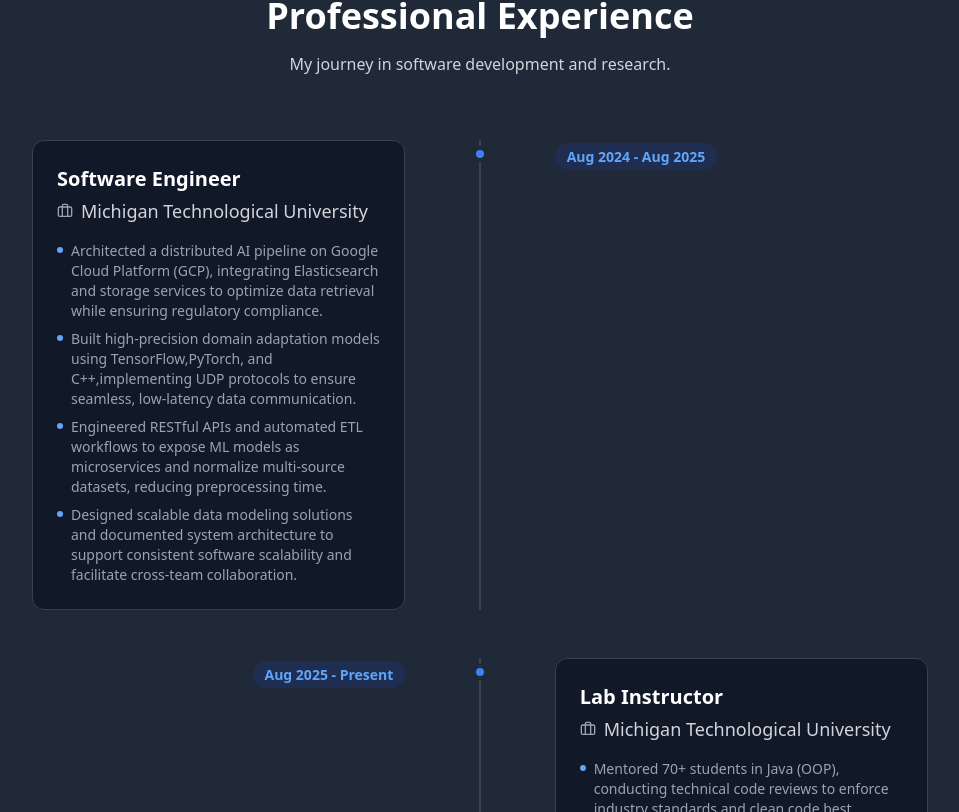
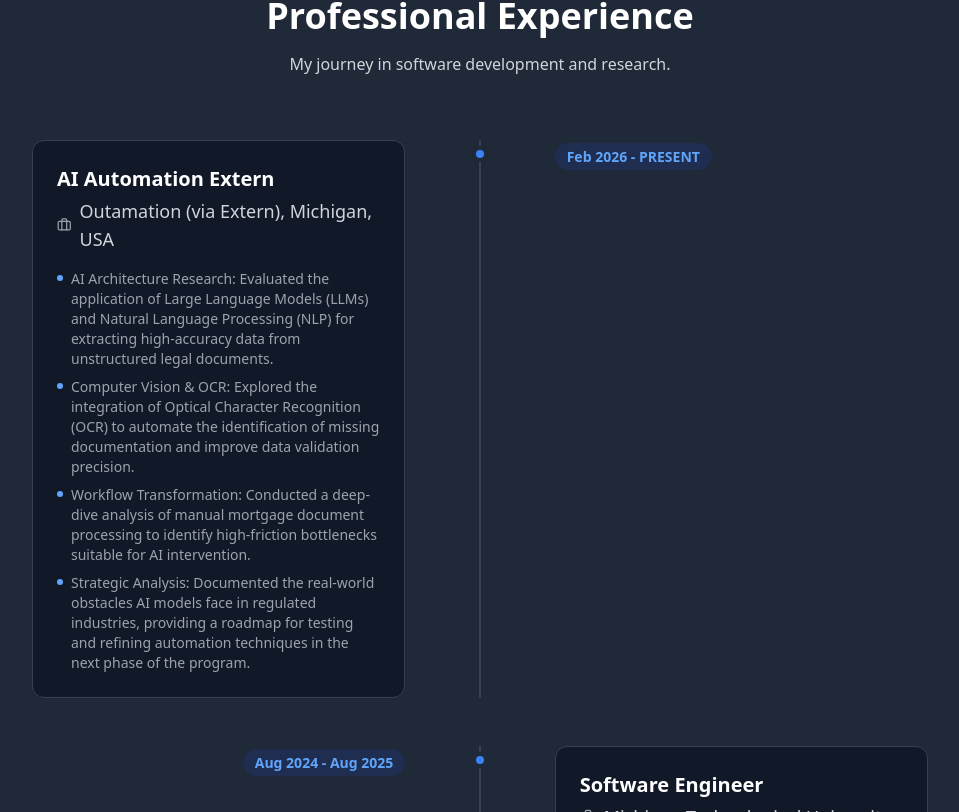
Before and after one commit to VajralaHarika/Harika-s-Website, a React (Create React App) app: page / in a window 1280 px wide. Shown: the part 1548-2360 px from the top of the page, without its empty margins (160-1119 px from the left). Built offline with nearby package versions, Linux system fonts and the light colour scheme.

Commit message:
Update Experience section with AI Automation Extern role

```diff
--- a/src/sections/Experience.jsx
+++ b/src/sections/Experience.jsx
@@ -4,6 +4,17 @@
 
 const Experience = () => {
     const experiences = [
+        {
+            title: "AI Automation Extern",
+            company: "Outamation (via Extern), Michigan, USA",
+            period: "Feb 2026 - PRESENT",
+            description: [
+                "AI Architecture Research: Evaluated the application of Large Language Models (LLMs) and Natural Language Processing (NLP) for extracting high-accuracy data from unstructured legal documents.",
+                "Computer Vision & OCR: Explored the integration of Optical Character Recognition (OCR) to automate the identification of missing documentation and improve data validation precision.",
+                "Workflow Transformation: Conducted a deep-dive analysis of manual mortgage document processing to identify high-friction bottlenecks suitable for AI intervention.",
+                "Strategic Analysis: Documented the real-world obstacles AI models face in regulated industries, providing a roadmap for testing and refining automation techniques in the next phase of the program."
+            ]
+        },
         {
             title: "Software Engineer",
             company: "Michigan Technological University",
@@ -18,7 +29,7 @@
         {
             title: "Lab Instructor",
             company: "Michigan Technological University",
-            period: "Aug 2025 - Present", // Note: Resume says 2025, keeping as is but might be a typo in resume for 2024 or future date
+            period: "Aug 2025 - Dec 2025", // Note: Resume says 2025, keeping as is but might be a typo in resume for 2024 or future date
             description: [
                 "Mentored 70+ students in Java (OOP), conducting technical code reviews to enforce industry standards and clean code best practices.",
                 "Directed algorithmic problem-solving and QA sessions, guiding students through advanced debugging to optimize code efficiency and memory management."
```
